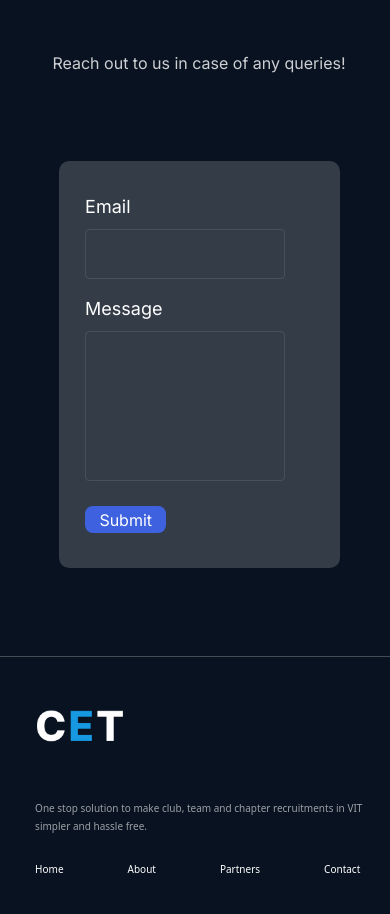
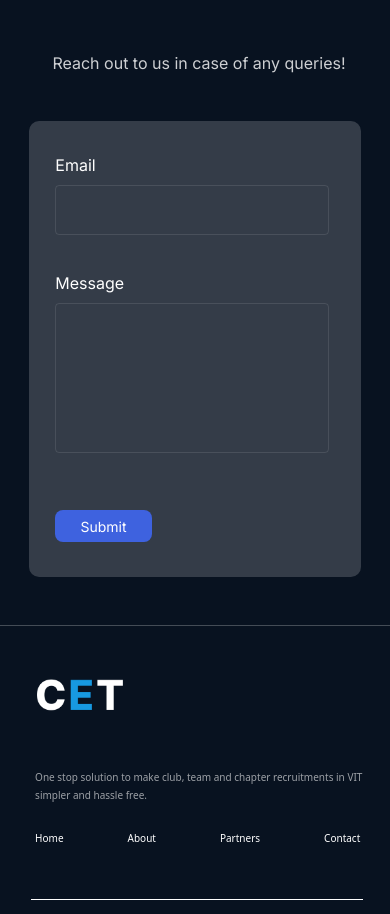
Before and after one commit to CodeChefVIT/CET-2021, a React (Create React App) app in the folder cet-landing/: page / in a window 390 px wide. Shown: the part 4207-5121 px from the top of the page. Built offline with nearby package versions, Linux system fonts and the light colour scheme.

Commit message:
minor bug fixes

```diff
--- a/cet-landing/src/Components/LandingPage/LandingPageCard/ContactForm.css
+++ b/cet-landing/src/Components/LandingPage/LandingPageCard/ContactForm.css
@@ -4,7 +4,6 @@
   align-items: center;
   justify-content: center;
   position: relative;
-  margin-bottom: 3rem;
   margin-top: -8%;
 }
 
@@ -31,7 +30,7 @@
 .card__form {
   display: flex;
   flex-direction: column;
-  max-width: 60%;
+  width: 60%;
   position: relative;
   font-size: 20px;
   font-family: "Inter", sans-serif;
@@ -42,13 +41,14 @@
   background-color: rgba(62, 98, 223, 1);
 
   /* border: 0.5px solid rgb(151, 151, 151); */
-  font-size: 20px;
+  font-size: 16px;
   font-family: "Inter", sans-serif;
   font-weight: 400;
   border-radius: 8px;
   padding: 1%;
   margin-top: 30px;
-  width: 40%;
+  width: 25%;
+  height:2.5rem;
   color: white;
   /* Aligning button to center
   justify-content: center;
@@ -120,25 +120,25 @@
     justify-content: center;
     position: relative;
     margin-bottom: 3rem;
-    margin-left: 10%;
 
   }
   .card__form {
     display: flex;
     flex-direction: column;
-    max-width: 60%;
+    width: 100% !important;
     position: relative;
-    font-size: 16px;
-    margin-left: 16px;
+    font-size: 10px;
+    margin-left: 5%;
     font-family: "Inter", sans-serif;
     font-weight: 400;
   }
   .card__front {
-    width: 80%;
+    width: 85%;
     height: 80%;
     padding-left: 10px;
     padding-bottom: 10px;
     box-shadow: none;
+    margin: 0 !important;
 
   }
   .card__front{
@@ -146,30 +146,24 @@
   }
 
   .card__button {
-    width: 50%;
+    width: 30%;
+    height: 2.0rem;
     margin-top: 25px;
     /* margin-left: 16px; */
     margin-bottom: 25px;
-    font-size: 16px;
+    font-size: 14px;
   }
   .card__input {
-    width: 200px;
+    width: 85%;
     /* margin-left: 16px; */
   }
 
   .card__inputemail {
-    width: 200px;
+    width: 85%;
     /* margin-left: 16px; */
   }
 
-  .card__inputemail::placeholder{
-    padding: 10px;
-    font-size: small;
-  }
-  .card__input::placeholder{
-    padding: 10px;
-    font-size: small;
-  }
+
 
 }
 
--- a/cet-landing/src/Components/LandingPage/LandingPageCard/ContactForm.jsx
+++ b/cet-landing/src/Components/LandingPage/LandingPageCard/ContactForm.jsx
@@ -1,16 +1,18 @@
 import React from 'react'
 import './ContactForm.css'
+import contactimg from '../../../Assets/contactimg.png';
 
 export default function ContactForm(props) {
   return (
     <>
-      <div className='card flex flex-wrap content-center mb-24'>
+      <div className='card flex flex-wrap content-center lg:mb-48 sm:mb-24'>
         <div className='card__front'>
           <form className='card__form'>
-            <h3 className='mb-1 mt-8 text-lg font-normal'>Email</h3>
+            <h3 className='mb-1 mt-8 lg:text-lg xs:text-base font-normal'>Email</h3>
             <input className='card__inputemail mt-1 mb-4' type='email' required />
-            <h3 className='mb-1 text-lg'>Message</h3>
-            <textarea className='card__input mt-1' type='text' required />
+            <h3 className='mb-1 lg:text-lg xs:text-base mt-5'>Message</h3>
+            <textarea className='card__input mt-1 mb-8' type='text' required />
+
             <button className='card__button '>Submit</button>
           </form>
         </div>
--- a/cet-landing/src/Pages/Landing.css
+++ b/cet-landing/src/Pages/Landing.css
@@ -112,7 +112,7 @@ a{
 }
 
 .home-contact{
-  height: "500px";
+  height: "1000px";
 }
 
 .features{
```
Also changed, not shown: cet-landing/src/Assets/contactimg.png (added), 1 other file (tests, documents, lock files or other folders).
